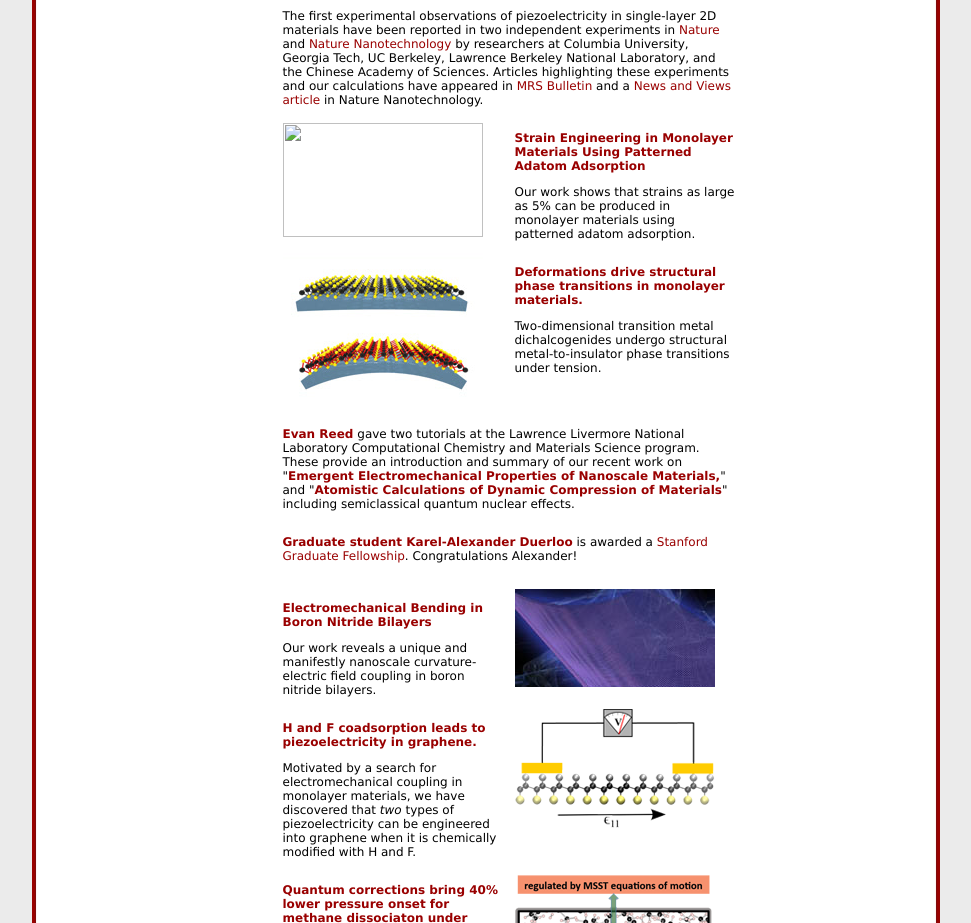
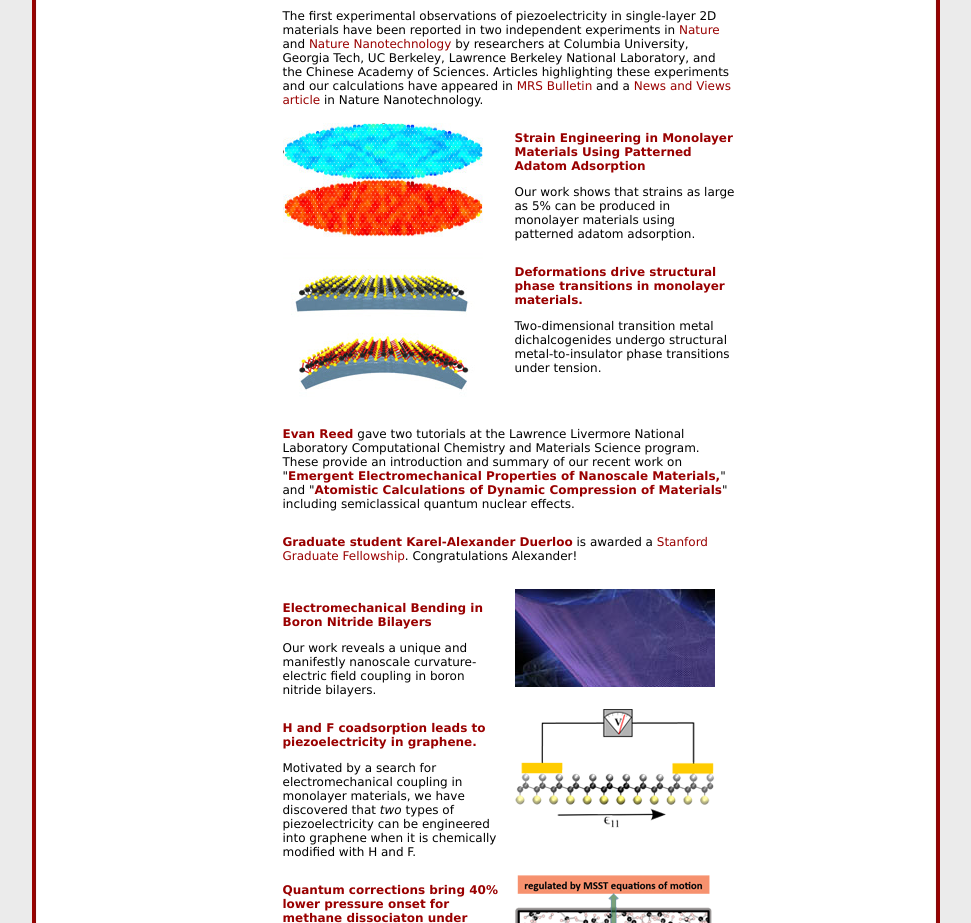
Before and after one commit to Stanford-MCTG/group-website, a plain HTML site: page index.html in a window 1280 px wide. Shown: the part 4693-5616 px from the top of the page, without its empty margins (154-1125 px from the left). Drawn offline with Linux system fonts and the light colour scheme.

Commit message:
Update gstrain figure reference

```diff
--- a/index.html
+++ b/index.html
@@ -280,7 +280,7 @@
 </tr>
 
 <tr>
-<td valign="middle"><a href="research/gstrain.html"><img src="picsgstrain.jpg" width="200" height="114" border="0" /></a></td>
+<td valign="middle"><a href="research/gstrain.html"><img src="pics/gstrain.jpg" width="200" height="114" border="0" /></a></td>
       <td valign="top"><p><a href="research/gstrain.html"><strong>Strain Engineering in Monolayer Materials Using Patterned Adatom Adsorption</strong></a> </p> <p>Our work shows that strains as large as 5% can be produced in monolayer materials using patterned adatom adsorption. </p></td>
 </tr>
 <tr>
```
